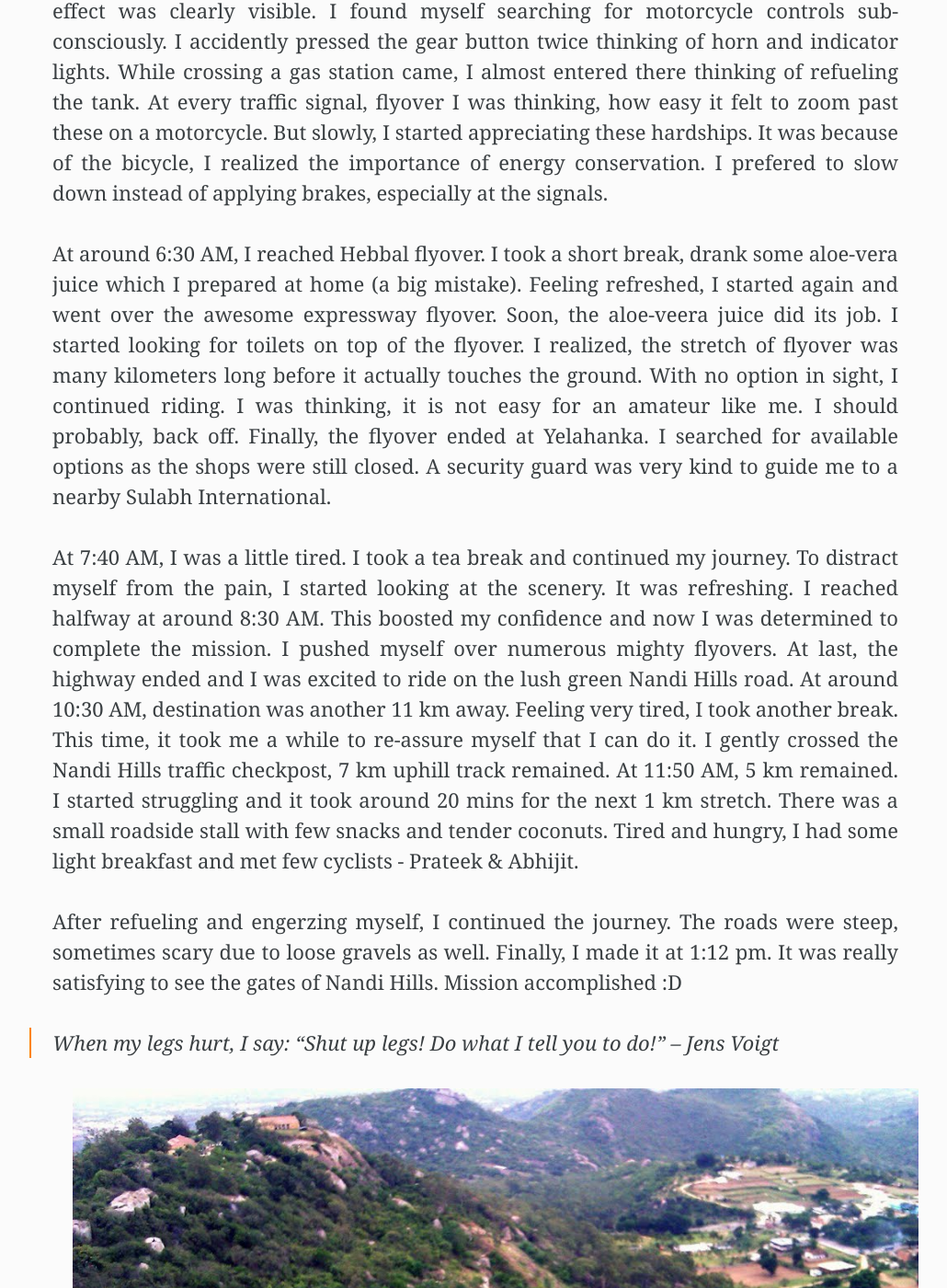
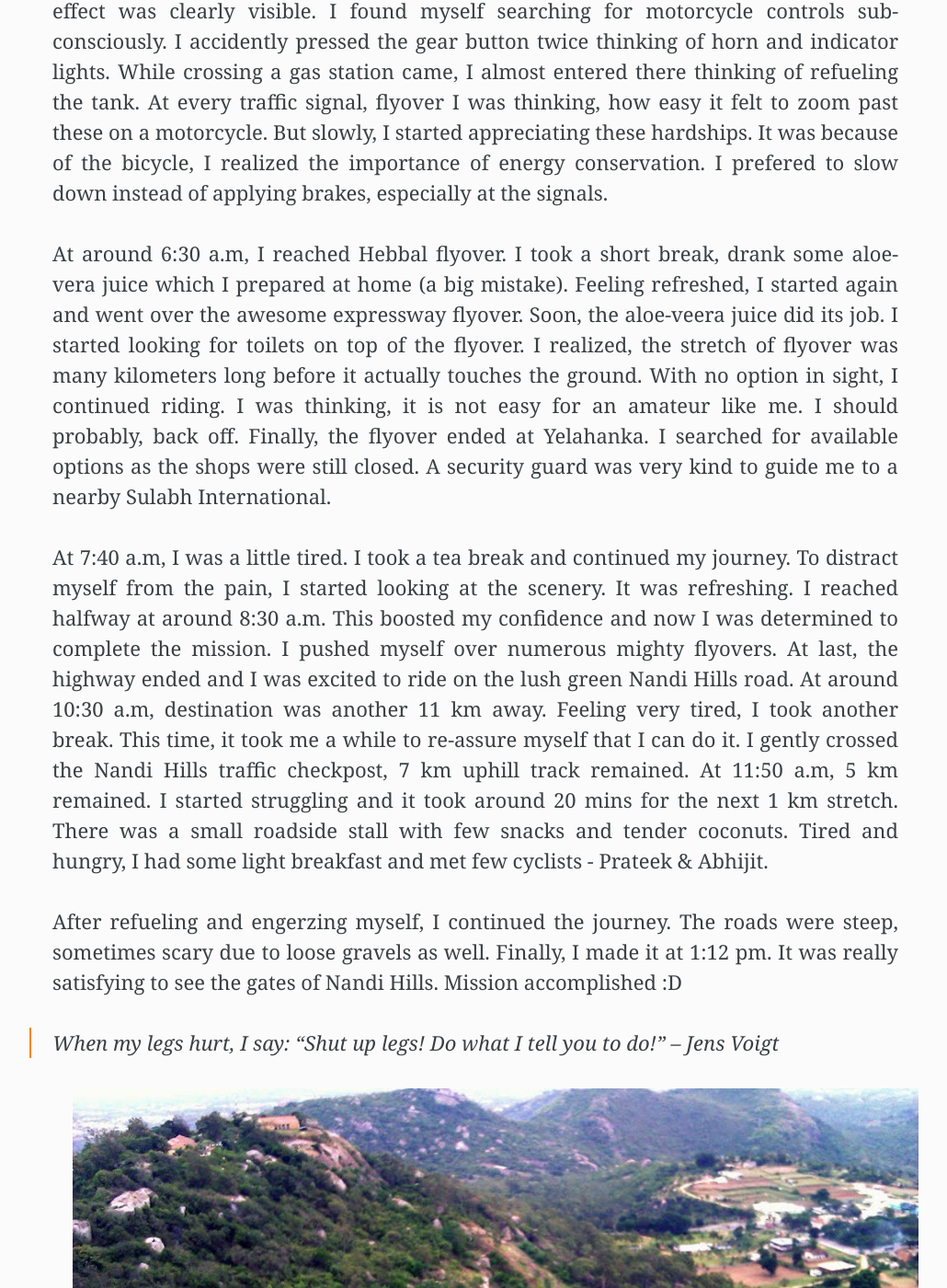
Before and after one commit to rohit01/rohit01.github.io, a Jekyll site: the page built from _posts/social/2016-12-10-the-pedal-stroke-it-never-gets-easier-you-just-get-faster.md, in a window 1280 px wide and 1400 px high, scrolled down 1058 px. Shown: the whole window at 92% size, without its empty margins (123-1153 px from the left). Built offline with Jekyll 4.4.1, drawn with Linux system fonts in a browser that asks for light colours; Markdown is read by kramdown in place of the engine named in the settings; comment, search, counter and statistics services are not loaded; some of the changed text lies outside the part shown.

```diff
--- a/_posts/social/2016-12-10-the-pedal-stroke-it-never-gets-easier-you-just-get-faster.md
+++ b/_posts/social/2016-12-10-the-pedal-stroke-it-never-gets-easier-you-just-get-faster.md
@@ -14,15 +14,15 @@ tags:
 thumbnail: /res/posts/the-pedal-stroke-it-never-gets-easier-you-just-get-faster/at-nandi-hills.jpg
 ---
 
-Last Sunday, my alarm rang with a musical note, I turned it off and saw it’s 4:15 in the morning. Excited, I woke up at the very first sound of it. It was my first test of endurance on a bicycle. I quickly got ready, packed my bag and opened google map to confirm the route I will be following - and the journey started - 5:30 AM.
+Last Sunday, my alarm rang with a musical note, I turned it off and saw it’s 4:15 in the morning. Excited, I woke up at the very first sound of it. It was my first test of endurance on a bicycle. I quickly got ready, packed my bag and opened google map to confirm the route I will be following - and the journey started - 5:30 a.m.
 
 <div align="center"><iframe src="https://www.google.com/maps/embed?pb=!1m34!1m12!1m3!1d267181.29474123695!2d77.36251934132298!3d13.155823622984464!2m3!1f0!2f0!3f0!3m2!1i1024!2i768!4f13.1!4m19!3e0!4m5!1s0x3bae14067cca9bdd%3A0x111bbe37cc24e71a!2sThe+Leela+Palace%2C+Bengaluru%2C+Karnataka!3m2!1d12.960146!2d77.648496!4m5!1s0x3bae16356906d16d%3A0x13be180806d255b7!2sPalace+Ground%2C+Jayamahal%2C+Bengaluru%2C+Karnataka!3m2!1d13.01029!2d77.583947!4m5!1s0x3bb1e445ebfcea17%3A0x1639f72959196608!2sNandi+Hills%2C+Karnataka!3m2!1d13.370154!2d77.6834551!5e0!3m2!1sen!2sin!4v1481320151465" width="600" height="450" frameborder="0" style="border:0" allowfullscreen></iframe></div>
 
 It was still dark, shops closed and the roads belonged to just one being - *dogs*. Safety was the number one thought on my mind. However, after a while, I started thinking, *"when was the last time I rode a bicycle?"*. It happened to be close to 5 years ago and the effect was clearly visible. I found myself searching for motorcycle controls sub-consciously. I accidently pressed the gear button twice thinking of horn and indicator lights. While crossing a gas station came, I almost entered there thinking of refueling the tank. At every traffic signal, flyover I was thinking, how easy it felt to zoom past these on a motorcycle. But slowly, I started appreciating these hardships. It was because of the bicycle, I realized the importance of energy conservation. I prefered to slow down instead of applying brakes, especially at the signals.
 
-At around 6:30 AM, I reached Hebbal flyover. I took a short break, drank some aloe-vera juice which I prepared at home (a big mistake). Feeling refreshed, I started again and went over the awesome expressway flyover. Soon, the aloe-veera juice did its job. I started looking for toilets on top of the flyover. I realized, the stretch of flyover was many kilometers long before it actually touches the ground. With no option in sight, I continued riding. I was thinking, it is not easy for an amateur like me. I should probably, back off. Finally, the flyover ended at Yelahanka. I searched for available options as the shops were still closed. A security guard was very kind to guide me to a nearby Sulabh International.
+At around 6:30 a.m, I reached Hebbal flyover. I took a short break, drank some aloe-vera juice which I prepared at home (a big mistake). Feeling refreshed, I started again and went over the awesome expressway flyover. Soon, the aloe-veera juice did its job. I started looking for toilets on top of the flyover. I realized, the stretch of flyover was many kilometers long before it actually touches the ground. With no option in sight, I continued riding. I was thinking, it is not easy for an amateur like me. I should probably, back off. Finally, the flyover ended at Yelahanka. I searched for available options as the shops were still closed. A security guard was very kind to guide me to a nearby Sulabh International.
 
-At 7:40 AM, I was a little tired. I took a tea break and continued my journey. To distract myself from the pain, I started looking at the scenery. It was refreshing. I reached halfway at around 8:30 AM. This boosted my confidence and now I was determined to complete the mission. I pushed myself over numerous mighty flyovers. At last, the highway ended and I was excited to ride on the lush green Nandi Hills road. At around 10:30 AM, destination was another 11 km away. Feeling very tired, I took another break. This time, it took me a while to re-assure myself that I can do it. I gently crossed the Nandi Hills traffic checkpost, 7 km uphill track remained. At 11:50 AM, 5 km remained. I started struggling and it took around 20 mins for the next 1 km stretch. There was a small roadside stall with few snacks and tender coconuts. Tired and hungry, I had some light breakfast and met few cyclists - Prateek & Abhijit.
+At 7:40 a.m, I was a little tired. I took a tea break and continued my journey. To distract myself from the pain, I started looking at the scenery. It was refreshing. I reached halfway at around 8:30 a.m. This boosted my confidence and now I was determined to complete the mission. I pushed myself over numerous mighty flyovers. At last, the highway ended and I was excited to ride on the lush green Nandi Hills road. At around 10:30 a.m, destination was another 11 km away. Feeling very tired, I took another break. This time, it took me a while to re-assure myself that I can do it. I gently crossed the Nandi Hills traffic checkpost, 7 km uphill track remained. At 11:50 a.m, 5 km remained. I started struggling and it took around 20 mins for the next 1 km stretch. There was a small roadside stall with few snacks and tender coconuts. Tired and hungry, I had some light breakfast and met few cyclists - Prateek & Abhijit.
 
 After refueling and engerzing myself, I continued the journey. The roads were steep, sometimes scary due to loose gravels as well. Finally, I made it at 1:12 pm. It was really satisfying to see the gates of Nandi Hills. Mission accomplished :D
 
```
Also changed, not shown: other parts of _posts/social/2016-12-10-the-pedal-stroke-it-never-gets-easier-you-just-get-faster.md (+3 -3 lines).
